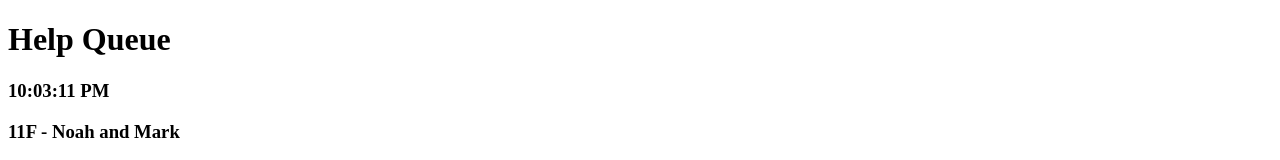
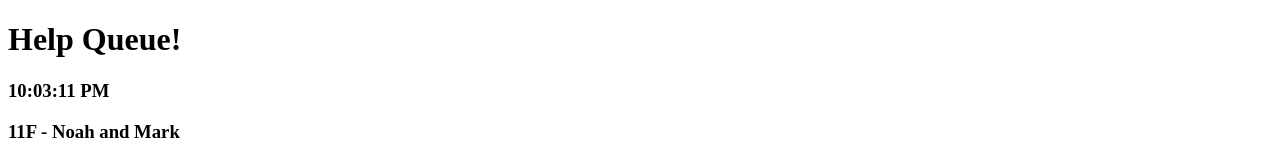
Before and after one commit to MikeAlphaBravo/React_test_projects, a React app in the folder react-help-queue/: page / in a window 1280 px wide. Shown: the top 160 px of the page. Built offline with nearby package versions, Linux system fonts and the light colour scheme.

Commit message:
run full functionality of our HotModule activity tested and working

```diff
--- a/react-help-queue/src/components/Header.jsx
+++ b/react-help-queue/src/components/Header.jsx
@@ -2,7 +2,7 @@ import React from "react";
 
 function Header(){
   return (
-    <h1>Help Queue</h1>
+    <h1>Help Queue!</h1>
   );
 }
 
```
